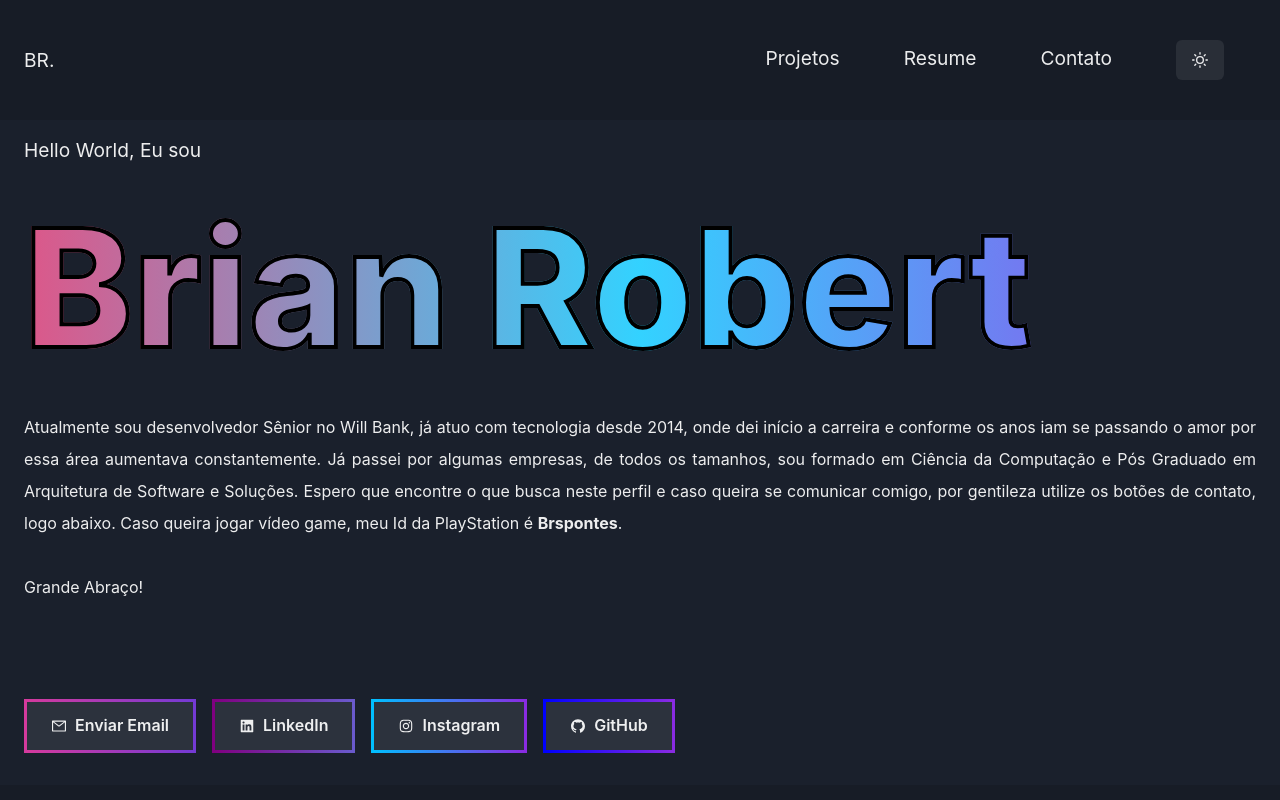
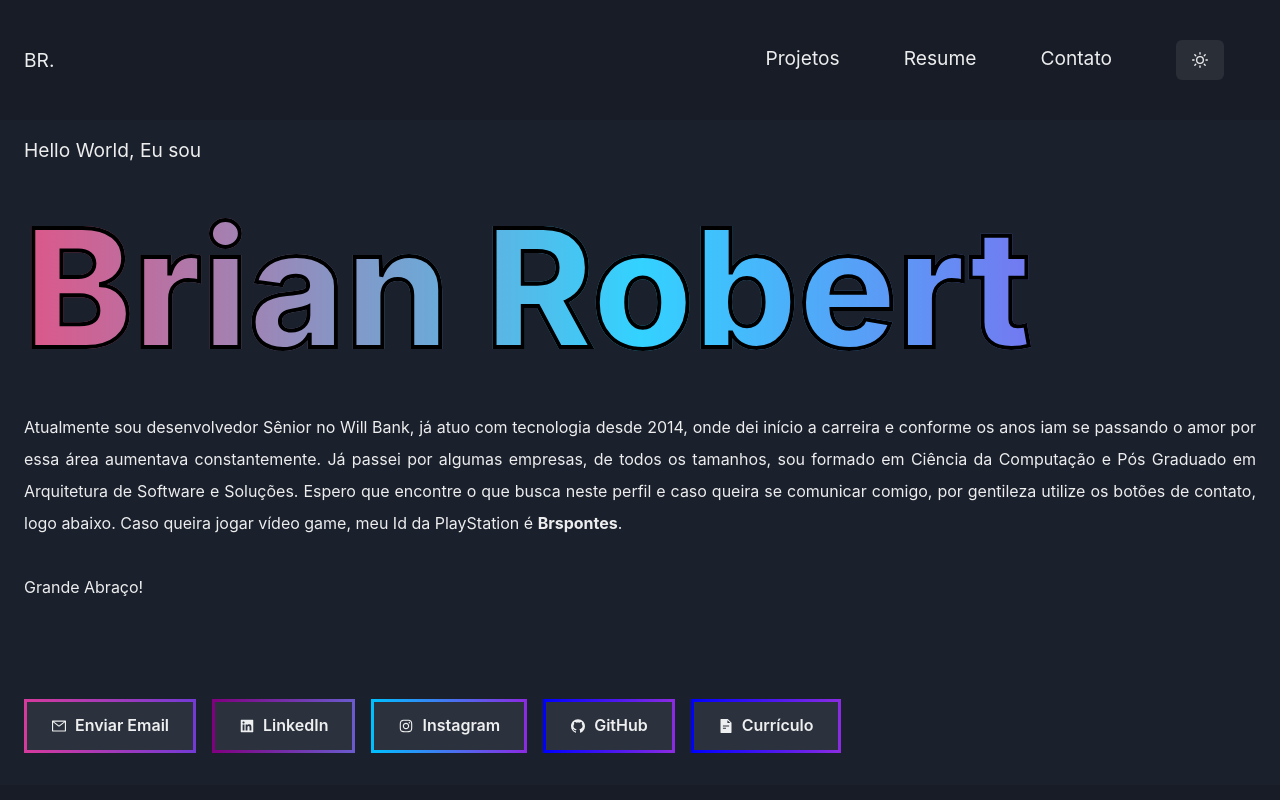
Before and after one commit to Brspontes/react-portfolio, a React (Create React App) app: page / in a window 1280 px wide. Shown: the top 800 px of the page. Built offline with nearby package versions, Linux system fonts and the light colour scheme.

Commit message:
adicionando visualizacao de cv

```diff
--- a/src/components/ButtonsProfiles/index.tsx
+++ b/src/components/ButtonsProfiles/index.tsx
@@ -1,28 +1,33 @@
-import { Button, Flex, Link } from "@chakra-ui/react"
-import { AiFillGithub, AiFillLinkedin, AiOutlineInstagram, AiOutlineMail } from 'react-icons/ai'
+import { Button, Flex, Link } from '@chakra-ui/react'
+import { AiFillGithub, AiFillLinkedin, AiOutlineInstagram, AiOutlineMail, AiFillFileText } from 'react-icons/ai'
 import './buttonsProfiles.css'
 
 function ButtonsProfiles() {
   return (
-    <Flex mt={["10", "20", "24"]} className="directionFlex">
-    <Link href="mailto:brian.robert16@hotmail.com">
-      <Button leftIcon={<AiOutlineMail />} padding="6" className="bordaBotao linear-gradient-roxo" borderRadius="sm">
+    <Flex mt={['10', '20', '24']} className='directionFlex'>
+    <Link href='mailto:brian.robert16@hotmail.com'>
+      <Button leftIcon={<AiOutlineMail />} padding='6' className='bordaBotao linear-gradient-roxo' borderRadius='sm'>
         Enviar Email
       </Button>
     </Link>
-    <Link href="https://www.linkedin.com/in/brian-pontes-420675a4/" isExternal>
-      <Button leftIcon={<AiFillLinkedin />} padding="6" ml="4" className="bordaBotao linear-gradient-roxo2">
+    <Link href='https://www.linkedin.com/in/brian-pontes-420675a4/' isExternal>
+      <Button leftIcon={<AiFillLinkedin />} padding='6' ml='4' className='bordaBotao linear-gradient-roxo2'>
         LinkedIn
       </Button>
     </Link>
-    <Link className="align" href="https://www.instagram.com/__brianrobert/" isExternal>
-      <Button leftIcon={<AiOutlineInstagram />} padding="6" ml="4" className="bordaBotao linear-gradient-azul">
+    <Link className='align' href='https://www.instagram.com/__brianrobert/' isExternal>
+      <Button leftIcon={<AiOutlineInstagram />} padding='6' ml='4' className='bordaBotao linear-gradient-azul'>
         Instagram
       </Button>
     </Link>
-    <Link className="" href="https://github.com/Brspontes" isExternal>
-      <Button leftIcon={<AiFillGithub />}  padding="6" ml="4" className="bordaBotao linear-gradient-azul2">
+    <Link className='' href='https://github.com/Brspontes' isExternal>
+      <Button leftIcon={<AiFillGithub />}  padding='6' ml='4' className='bordaBotao linear-gradient-azul2'>
         GitHub
+      </Button>
+    </Link>
+    <Link className='' href='cv.pdf' isExternal>
+      <Button leftIcon={<AiFillFileText />}  padding='6' ml='4' className='bordaBotao linear-gradient-azul2'>
+        Currículo
       </Button>
     </Link>
   </Flex>
```
Also changed, not shown: 1 other file (tests, documents, lock files or other folders).
